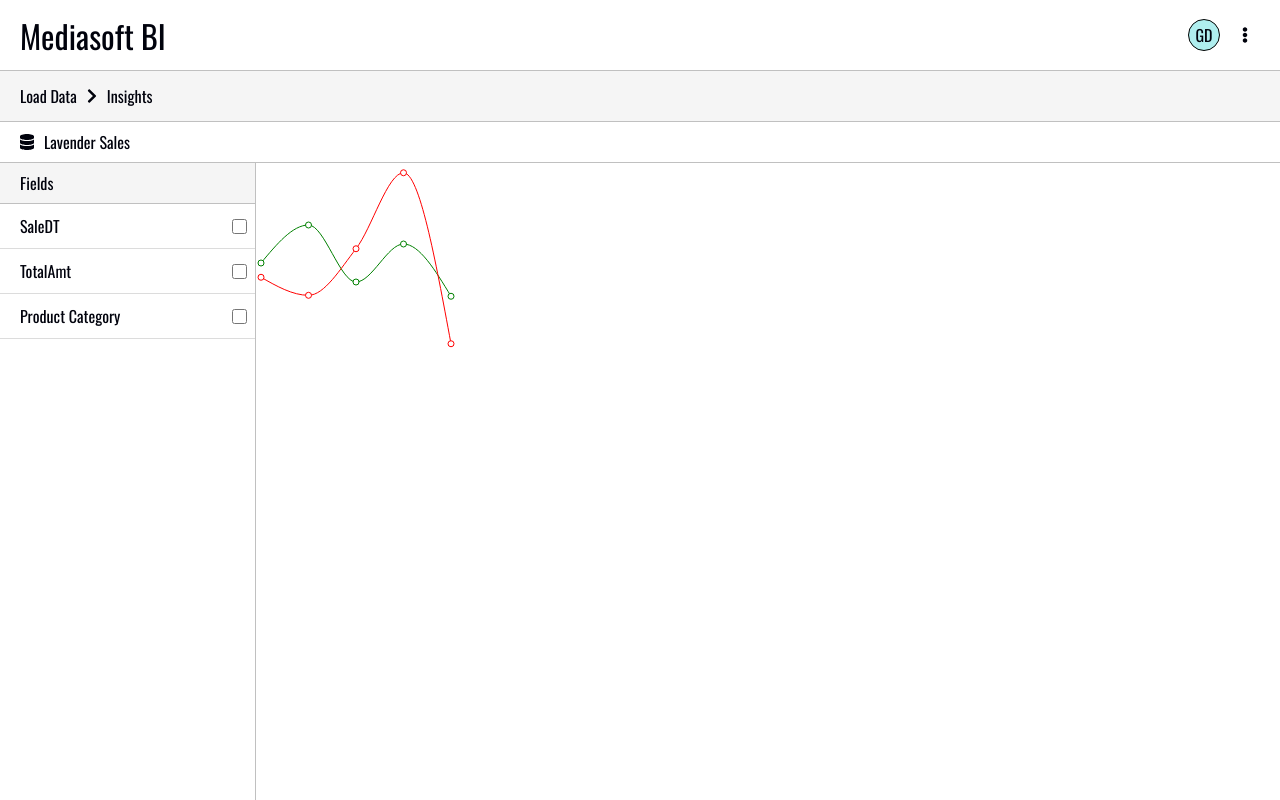
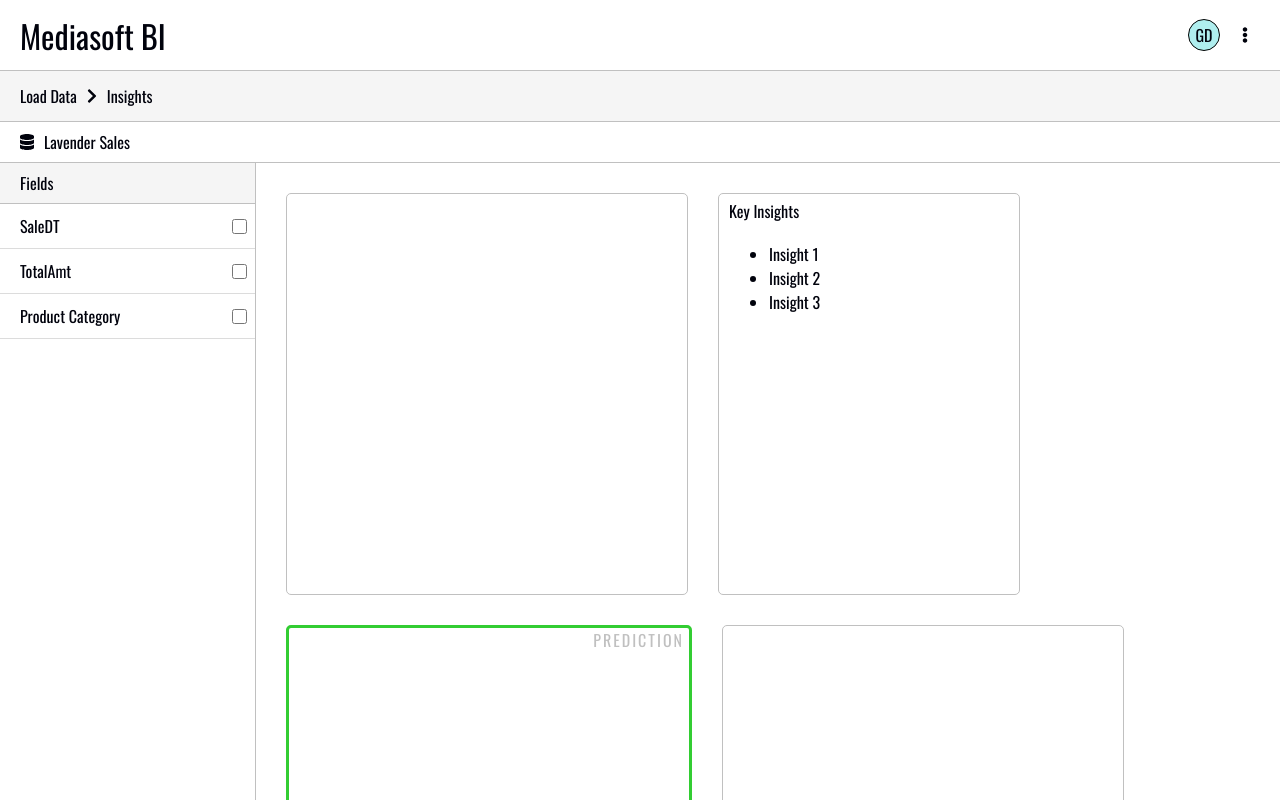
Before and after one commit to ZabirNur/mediasoftbi-web, a React (Create React App) app: page / in a window 1280 px wide. Shown: the top 800 px of the page. Built offline with nearby package versions, Linux system fonts and the light colour scheme.

Commit message:
set up prediction chart container style

```diff
--- /dev/null
+++ b/src/components/ChartContainer.jsx
@@ -0,0 +1,32 @@
+import styled from 'styled-components'
+
+const StyledChartContainer = styled.div`
+  width: 400px;
+  height: 400px;
+  border: ${props => props.prediction ? "3px solid limegreen" : "1px solid silver"};
+  border-radius: 5px;
+`
+
+const StyledPredictionHeader = styled.div`
+  display: flex;
+  justify-content: right;
+  color: silver;
+  letter-spacing: 2px;
+  padding-right: 5px;
+`
+
+const PredictionHeader = () => {
+  return (
+    <StyledPredictionHeader>
+      PREDICTION
+    </StyledPredictionHeader>
+  )
+}
+
+export default ({prediction=false}) => {
+  return (
+    <StyledChartContainer prediction={prediction}>
+      {prediction && <PredictionHeader/>}
+    </StyledChartContainer>
+  )
+}
--- /dev/null
+++ b/src/components/InsightContainer.jsx
@@ -0,0 +1,41 @@
+import styled from 'styled-components'
+
+const StyledInsightContainer = styled.div`
+  width: 300px;
+  height: 400px;
+  border: 1px solid silver;
+  border-radius: 5px;
+  display: grid;
+  grid-template-rows: 2rem auto;
+`
+
+const StyledInsightsHeader = styled.div`
+  padding-left: 10px;
+  padding-right: 10px;
+  padding-top: 5px;
+  padding-bottom: 5px;
+`
+
+
+const StyledInsightsList = styled.div`
+  padding-left: 10px;
+  padding-right: 10px;
+`
+
+export default () => {
+  return (
+    <StyledInsightContainer>
+      <StyledInsightsHeader>
+        Key Insights
+      </StyledInsightsHeader>
+
+      <StyledInsightsList>
+        <ul>
+          <li>Insight 1</li>
+          <li>Insight 2</li>
+          <li>Insight 3</li>
+        </ul>
+      </StyledInsightsList>
+    </StyledInsightContainer>
+  )
+}
--- a/src/components/VisualizationBox.jsx
+++ b/src/components/VisualizationBox.jsx
@@ -1,4 +1,18 @@
+import styled from 'styled-components'
 import { LineChart, Line } from 'recharts'
+
+import ChartContainer from './ChartContainer'
+import InsightContainer from './InsightContainer'
+
+const StyledVisualizationBox = styled.div`
+  display: flex;
+  flex-wrap: wrap;
+  gap: 30px;
+  padding: 30px;
+`
+
+
+
 
 const data = [
   {
@@ -31,11 +45,18 @@ const data = [
 
 export default () => {
   return (
-    <div>
-      <LineChart width={200} height={200} data={data}>
+    <StyledVisualizationBox>
+      {/* <LineChart width={200} height={200} data={data}>
         <Line type="monotone" dataKey="revenue" stroke="green"/>
         <Line type="monotone" dataKey="expense" stroke="red"/>
-      </LineChart>
-    </div>
+      </LineChart> */}
+
+      <ChartContainer/>
+      <InsightContainer/>
+      <ChartContainer prediction/>
+      <ChartContainer/>
+      <InsightContainer/>
+      <ChartContainer/>
+    </StyledVisualizationBox>
   )
 }
```
